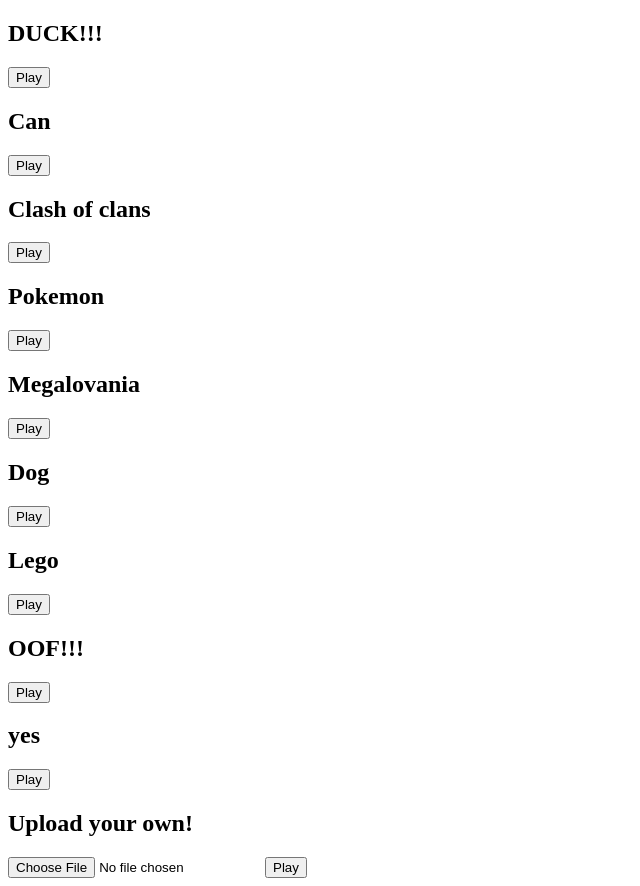
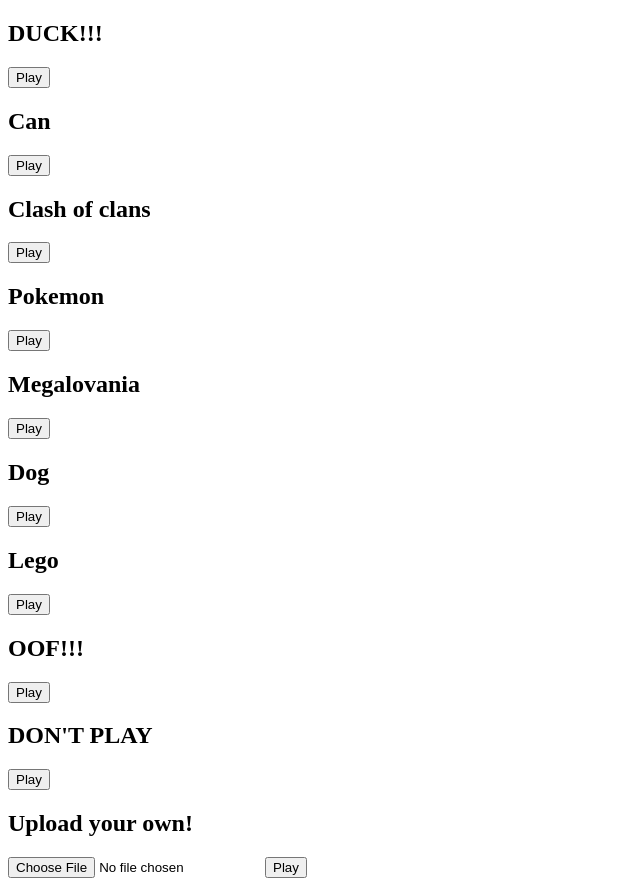
Before and after one commit to itmecat2058/Independent-Project-, a plain HTML site: page index.html in a window 1280 px wide. Shown: the whole page, without its empty margins (0-640 px from the left). Drawn offline with Linux system fonts and the light colour scheme.

Commit message:
changed yes to don't play

```diff
--- a/index.html
+++ b/index.html
@@ -51,7 +51,7 @@
         </div>
         <!-- The Pan -->
          <div class="dooong item">
-            <h2>yes</h2>
+            <h2>DON'T PLAY</h2>
             <button class="dooong button" onclick="playSound(`dooong`)">Play</button>
          </div>
         <!-- Upload custom sound -->
```
